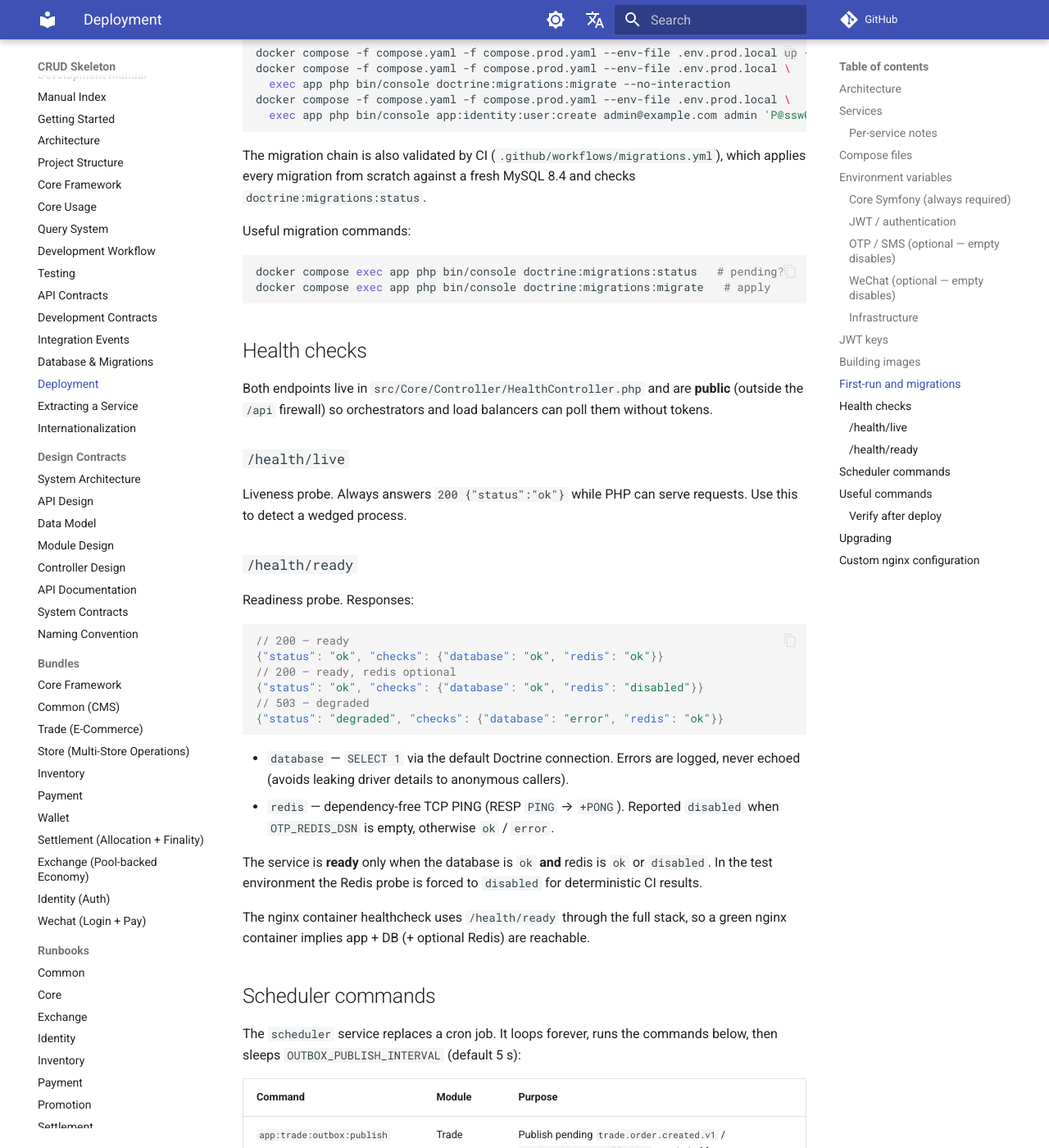
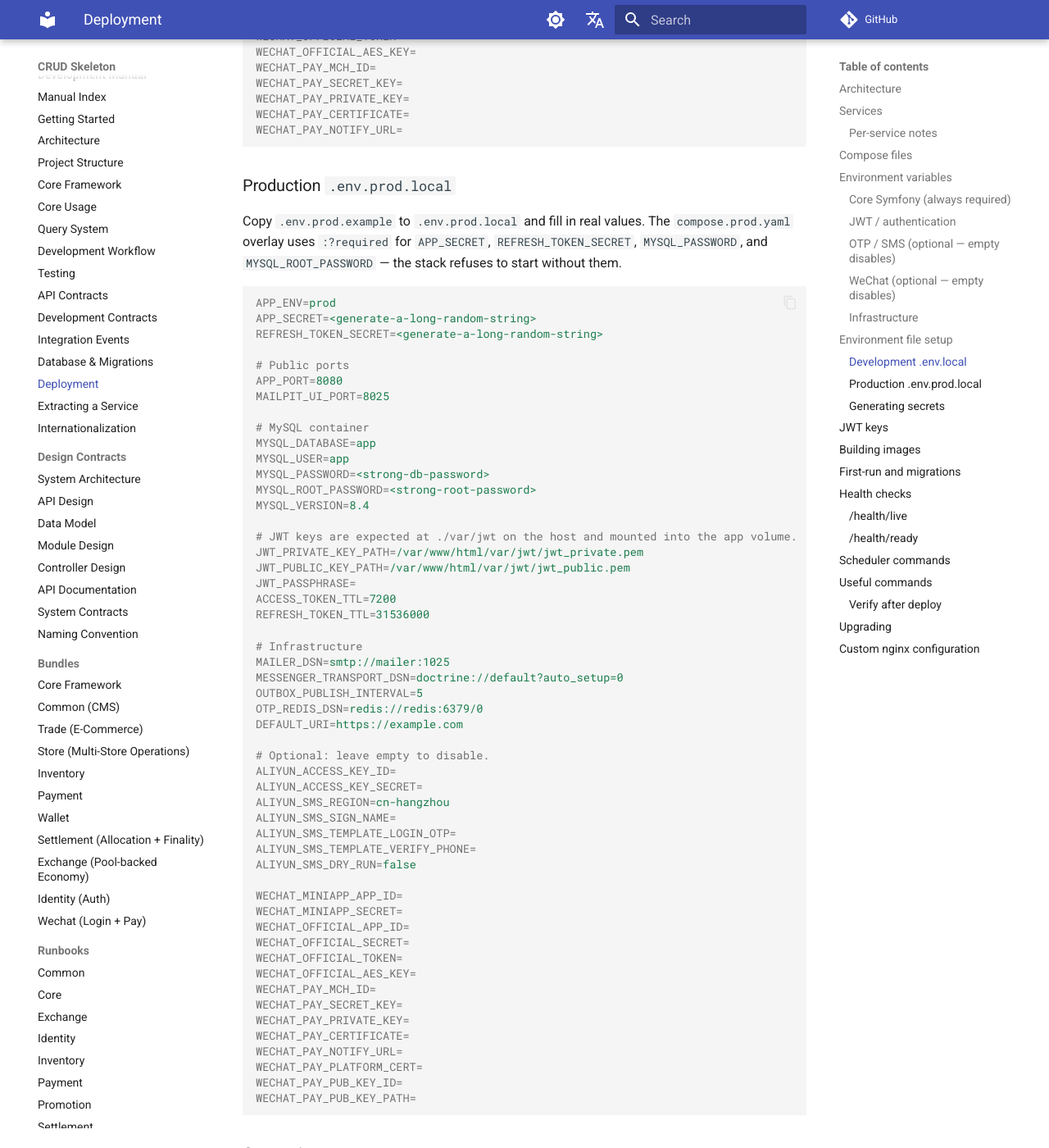
Before and after one commit to dream-studio-china/edc-online-membership, an MkDocs documentation site: the page built from docs/manual/deployment.md, in a window 1280 px wide and 1400 px high, scrolled down 6438 px. Shown: the whole window at 82% size. Built offline with MkDocs 1.6.1 and Material for MkDocs 9.7.7, drawn with Linux system fonts in a browser that asks for light colours; comment, search, counter and statistics services are not loaded; some of the changed text lies outside the part shown.

Commit message:
docs(manual): add detailed env file setup to deployment

````diff
--- a/docs/manual/deployment.md
+++ b/docs/manual/deployment.md
@@ -167,6 +167,141 @@
 | `MYSQL_VERSION`              | `8.4`                          | MySQL image tag                                |
 | `APP_PORT`                   | `8080`                         | Host port for nginx                            |
 | `MAILPIT_UI_PORT`            | `8025`                         | Host port for Mailpit UI                       |
+
+## Environment file setup
+
+Symfony and Docker Compose read environment variables from different files. The
+table below shows which file is loaded in each scenario:
+
+| Scenario | File read | Notes |
+|----------|-----------|-------|
+| Native PHP (local) | `.env` then `.env.local` | `.env.local` overrides `.env`; never commit it |
+| Docker Compose (dev) | `.env` (or `--env-file`) | `compose.yaml` has safe dev defaults, so no file is required |
+| Docker Compose (prod) | `.env.prod.local` via `--env-file` | Copy from `.env.prod.example` |
+
+### Development `.env.local`
+
+For native PHP development, copy the variables you need from `.env.example` into
+`.env.local`. A complete example:
+
+```ini
+### Symfony
+APP_ENV=dev
+APP_DEBUG=1
+APP_SECRET=dev-secret-do-not-use-in-production
+
+### Database (native PHP)
+DATABASE_URL=mysql://app:!ChangeMe!@127.0.0.1:3306/app?serverVersion=8.0&charset=utf8mb4
+
+### JWT / Auth
+JWT_PRIVATE_KEY_PATH=var/jwt_dev_private.pem
+JWT_PUBLIC_KEY_PATH=var/jwt_dev_public.pem
+JWT_PASSPHRASE=
+ACCESS_TOKEN_TTL=7200
+REFRESH_TOKEN_TTL=31536000
+REFRESH_TOKEN_SECRET=dev-refresh-secret-do-not-use-in-production
+
+### OTP / Redis
+OTP_TTL=300
+OTP_REDIS_DSN=redis://127.0.0.1:6379/0
+
+### Aliyun SMS (leave empty to disable)
+ALIYUN_ACCESS_KEY_ID=
+ALIYUN_ACCESS_KEY_SECRET=
+ALIYUN_SMS_REGION=cn-hangzhou
+ALIYUN_SMS_SIGN_NAME=
+ALIYUN_SMS_TEMPLATE_LOGIN_OTP=
+ALIYUN_SMS_TEMPLATE_VERIFY_PHONE=
+ALIYUN_SMS_DRY_RUN=true
+
+### WeChat (optional — leave empty to disable)
+WECHAT_MINIAPP_APP_ID=
+WECHAT_MINIAPP_SECRET=
+WECHAT_OFFICIAL_APP_ID=
+WECHAT_OFFICIAL_SECRET=
+WECHAT_OFFICIAL_TOKEN=
+WECHAT_OFFICIAL_AES_KEY=
+WECHAT_PAY_MCH_ID=
+WECHAT_PAY_SECRET_KEY=
+WECHAT_PAY_PRIVATE_KEY=
+WECHAT_PAY_CERTIFICATE=
+WECHAT_PAY_NOTIFY_URL=
+```
+
+### Production `.env.prod.local`
+
+Copy `.env.prod.example` to `.env.prod.local` and fill in real values. The
+`compose.prod.yaml` overlay uses `:?required` for `APP_SECRET`,
+`REFRESH_TOKEN_SECRET`, `MYSQL_PASSWORD`, and `MYSQL_ROOT_PASSWORD` — the stack
+refuses to start without them.
+
+```ini
+APP_ENV=prod
+APP_SECRET=<generate-a-long-random-string>
+REFRESH_TOKEN_SECRET=<generate-a-long-random-string>
+
+# Public ports
+APP_PORT=8080
+MAILPIT_UI_PORT=8025
+
+# MySQL container
+MYSQL_DATABASE=app
+MYSQL_USER=app
+MYSQL_PASSWORD=<strong-db-password>
+MYSQL_ROOT_PASSWORD=<strong-root-password>
+MYSQL_VERSION=8.4
+
+# JWT keys are expected at ./var/jwt on the host and mounted into the app volume.
+JWT_PRIVATE_KEY_PATH=/var/www/html/var/jwt/jwt_private.pem
+JWT_PUBLIC_KEY_PATH=/var/www/html/var/jwt/jwt_public.pem
+JWT_PASSPHRASE=
+ACCESS_TOKEN_TTL=7200
+REFRESH_TOKEN_TTL=31536000
+
+# Infrastructure
+MAILER_DSN=smtp://mailer:1025
+MESSENGER_TRANSPORT_DSN=doctrine://default?auto_setup=0
+OUTBOX_PUBLISH_INTERVAL=5
+OTP_REDIS_DSN=redis://redis:6379/0
+DEFAULT_URI=https://example.com
+
+# Optional: leave empty to disable.
+ALIYUN_ACCESS_KEY_ID=
+ALIYUN_ACCESS_KEY_SECRET=
+ALIYUN_SMS_REGION=cn-hangzhou
+ALIYUN_SMS_SIGN_NAME=
+ALIYUN_SMS_TEMPLATE_LOGIN_OTP=
+ALIYUN_SMS_TEMPLATE_VERIFY_PHONE=
+ALIYUN_SMS_DRY_RUN=false
+
+WECHAT_MINIAPP_APP_ID=
+WECHAT_MINIAPP_SECRET=
+WECHAT_OFFICIAL_APP_ID=
+WECHAT_OFFICIAL_SECRET=
+WECHAT_OFFICIAL_TOKEN=
+WECHAT_OFFICIAL_AES_KEY=
+WECHAT_PAY_MCH_ID=
+WECHAT_PAY_SECRET_KEY=
+WECHAT_PAY_PRIVATE_KEY=
+WECHAT_PAY_CERTIFICATE=
+WECHAT_PAY_NOTIFY_URL=
+WECHAT_PAY_PLATFORM_CERT=
+WECHAT_PAY_PUB_KEY_ID=
+WECHAT_PAY_PUB_KEY_PATH=
+```
+
+### Generating secrets
+
+```bash
+# APP_SECRET / REFRESH_TOKEN_SECRET (32+ random bytes)
+openssl rand -hex 32
+
+# Strong DB passwords
+openssl rand -base64 24
+```
+
+Never commit `.env.local` or `.env.prod.local`. Keep production secrets out of
+the committed `.env` file.
 
 ## JWT keys
 
````
